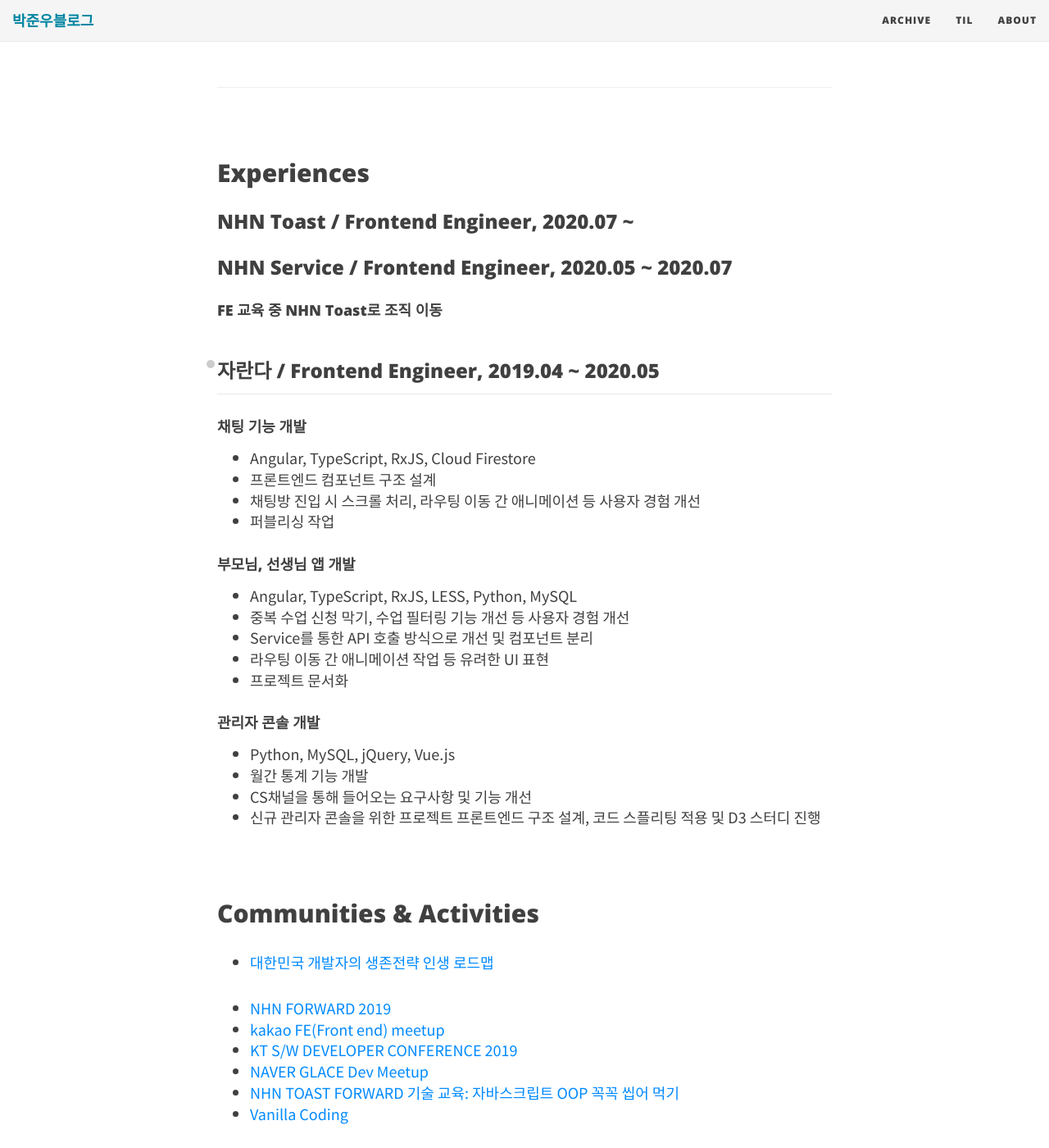
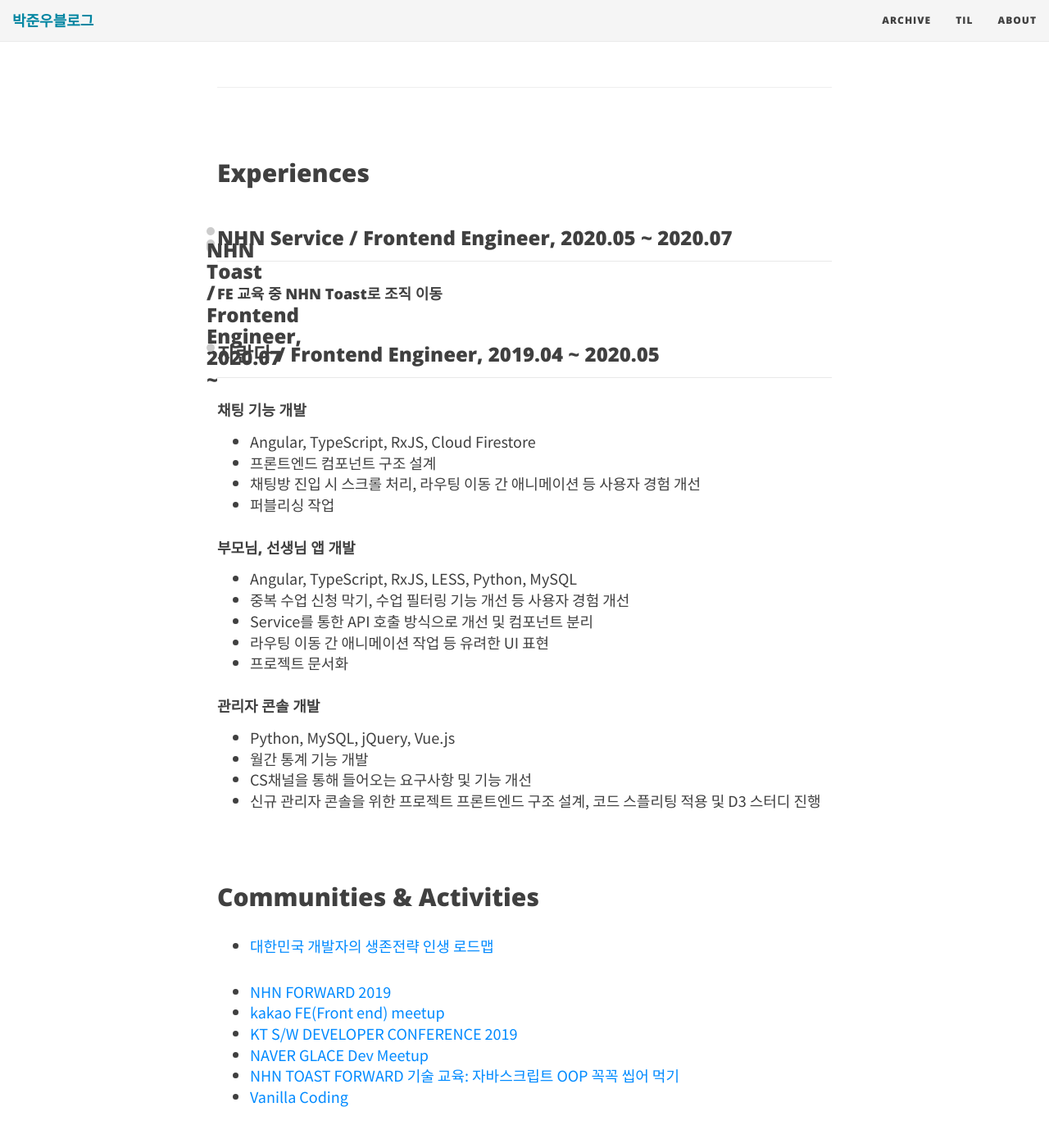
Before and after one commit to JUNWOO45/junwoo45.github.io.archived, a Jekyll site: the page built from aboutme.md, in a window 1280 px wide and 1400 px high, scrolled down 578 px. Shown: the whole window at 82% size. Built offline with Jekyll 4.4.1, drawn with Linux system fonts in a browser that asks for light colours; nearby versions of some CDN libraries.

Commit message:
style: aboutme 스타일 수정

```diff
--- a/css/main.css
+++ b/css/main.css
@@ -28,14 +28,14 @@
   margin: 30px 0px 15px 0px;
 }
 
-h3#nhn-service--frontend-engineer-202005-, h3#자란다--frontend-engineer-201904--202005 {
+h3#nhn-toast--frontend-engineer-202007-, h3#nhn-service--frontend-engineer-202005--202007, h3#자란다--frontend-engineer-201904--202005 {
   color: inherit;
   border-bottom: 1px solid #e8e8e8;
   padding-bottom: 15px;
   margin-top: 50px;
 }
 
-#nhn-service--frontend-engineer-202005-::before, h3#자란다--frontend-engineer-201904--202005::before {
+h3#nhn-toast--frontend-engineer-202007-, h3#nhn-service--frontend-engineer-202005--202007::before, h3#자란다--frontend-engineer-201904--202005::before {
   content: '';
   position: absolute;
   left: 2px;
```
